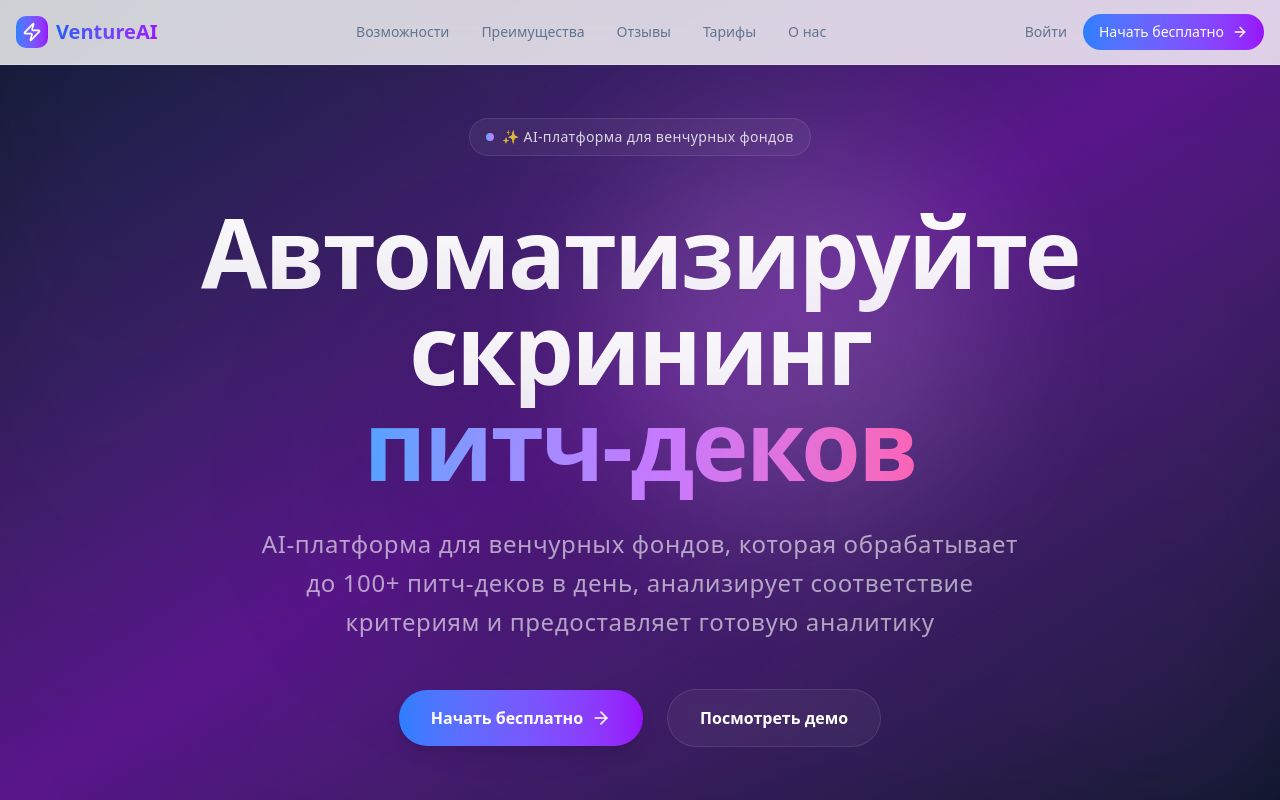
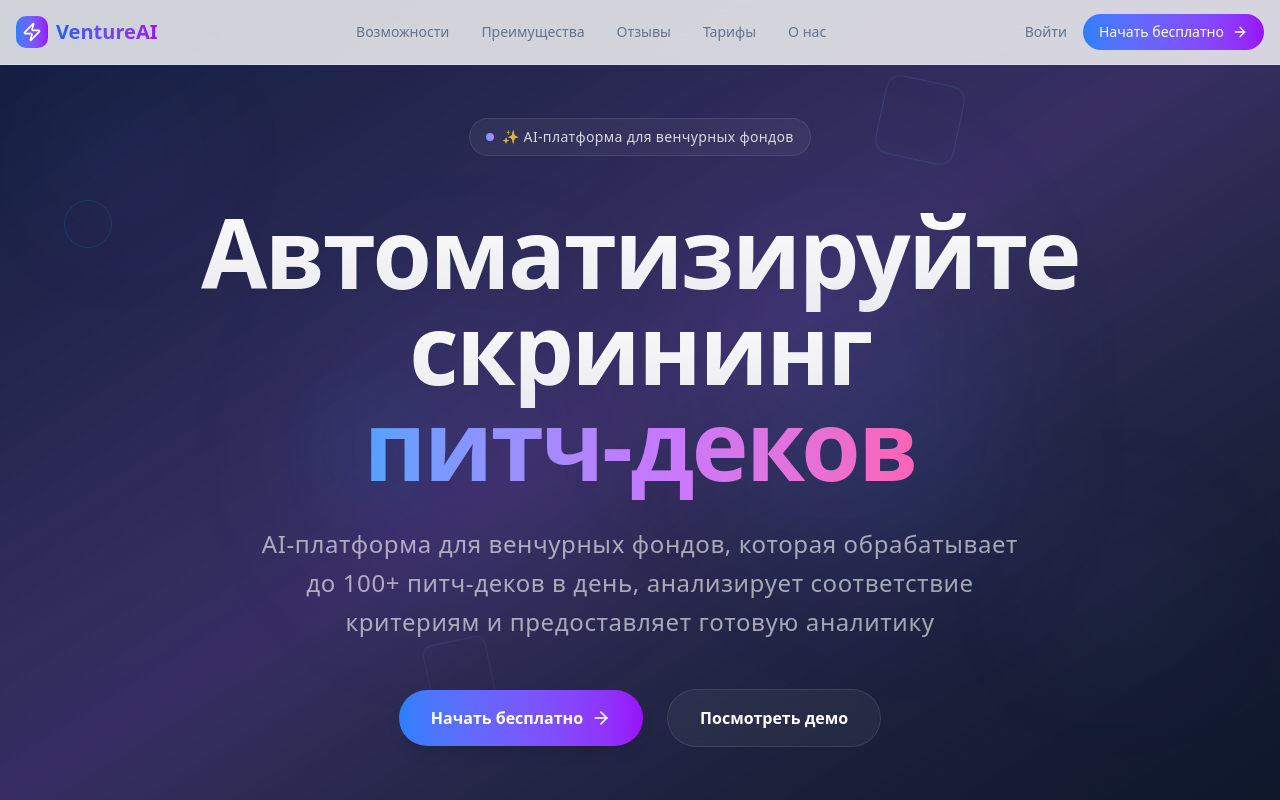
Before and after one commit to PNTLV/lendosai, a Next.js app: page / in a window 1280 px wide. Shown: the top 800 px of the page. Built offline with nearby package versions, Linux system fonts and the light colour scheme.

Commit message:
Улучшен стиль Hero секции: добавлены многослойные градиенты, floating элементы, geometric паттерны - сохранен весь контент

```diff
--- a/app/page.tsx
+++ b/app/page.tsx
@@ -45,31 +45,57 @@ function HeroSection() {
   };
 
   return (
-    <div className="relative min-h-screen w-full flex items-center justify-center overflow-hidden bg-gradient-to-br from-slate-900 via-purple-900 to-slate-900 pt-16">
-      {/* Gradient overlay */}
-      <div className="absolute inset-0 bg-gradient-to-br from-blue-500/[0.08] via-transparent to-purple-500/[0.08] blur-3xl" />
-
-      {/* Floating shapes */}
+    <div className="relative min-h-screen w-full flex items-center justify-center overflow-hidden bg-gradient-to-br from-slate-900 via-indigo-950/90 to-slate-800 pt-16">
+      {/* Stylish layered backgrounds */}
+      <div className="absolute inset-0 bg-gradient-to-br from-blue-900/20 via-purple-900/10 to-slate-900" />
+      <div className="absolute inset-0 bg-[radial-gradient(ellipse_at_center,_var(--tw-gradient-stops))] from-blue-500/8 via-purple-500/5 to-transparent" />
+      <div className="absolute inset-0 bg-[radial-gradient(ellipse_at_top_left,_var(--tw-gradient-stops))] from-cyan-400/5 via-transparent to-transparent" />
+
+      {/* Floating decorative elements */}
+      <div className="absolute top-24 left-16 w-32 h-32 bg-gradient-to-br from-blue-500/15 to-purple-500/15 rounded-full blur-3xl animate-pulse" />
+      <div className="absolute bottom-32 right-20 w-40 h-40 bg-gradient-to-br from-purple-500/12 to-cyan-500/12 rounded-full blur-3xl animate-pulse" style={{animationDelay: '2s'}} />
+      <div className="absolute top-1/2 left-1/4 w-24 h-24 bg-gradient-to-br from-cyan-500/8 to-blue-500/8 rounded-full blur-2xl animate-pulse" style={{animationDelay: '1s'}} />
+      <div className="absolute top-1/3 right-1/3 w-28 h-28 bg-gradient-to-br from-indigo-500/10 to-purple-500/10 rounded-full blur-3xl animate-pulse" style={{animationDelay: '3s'}} />
+
+      {/* Geometric patterns */}
+      <div className="absolute top-20 right-1/4 w-20 h-20 border border-blue-400/20 rounded-xl rotate-12 animate-pulse" style={{animationDelay: '2.5s'}} />
+      <div className="absolute bottom-24 left-1/3 w-16 h-16 border border-purple-400/15 rounded-lg -rotate-12 animate-pulse" style={{animationDelay: '1.5s'}} />
+      <div className="absolute top-1/4 left-16 w-12 h-12 border border-cyan-400/20 rounded-full animate-pulse" style={{animationDelay: '3.5s'}} />
+
+      {/* Complex floating shapes with smooth motion */}
       <div className="absolute inset-0 overflow-hidden">
         <motion.div
-          className="absolute top-1/3 left-1/5 w-72 h-72 bg-primary/15 rounded-full blur-3xl"
+          className="absolute top-1/3 left-1/5 w-72 h-72 bg-gradient-to-br from-blue-500/8 to-purple-500/8 rounded-full blur-3xl"
           animate={{
-            x: [0, 150, 0],
-            y: [0, 80, 0],
-            scale: [1, 1.2, 1],
+            x: [0, 120, 0],
+            y: [0, 60, 0],
+            scale: [1, 1.15, 1],
           }}
           transition={{
-            duration: 20,
+            duration: 25,
             repeat: Infinity,
             ease: "easeInOut"
           }}
         />
         <motion.div
-          className="absolute bottom-1/3 right-1/5 w-80 h-80 bg-accent/15 rounded-full blur-3xl"
+          className="absolute bottom-1/3 right-1/5 w-80 h-80 bg-gradient-to-br from-purple-500/6 to-cyan-500/6 rounded-full blur-3xl"
           animate={{
-            x: [0, -100, 0],
-            y: [0, -60, 0],
-            scale: [1, 1.3, 1],
+            x: [0, -80, 0],
+            y: [0, -40, 0],
+            scale: [1, 1.2, 1],
+          }}
+          transition={{
+            duration: 28,
+            repeat: Infinity,
+            ease: "easeInOut"
+          }}
+        />
+        <motion.div
+          className="absolute top-1/2 right-1/4 w-60 h-60 bg-gradient-to-br from-indigo-500/7 to-blue-500/7 rounded-full blur-3xl"
+          animate={{
+            x: [0, 60, 0],
+            y: [0, -80, 0],
+            scale: [1, 1.1, 1],
           }}
           transition={{
             duration: 22,
```
